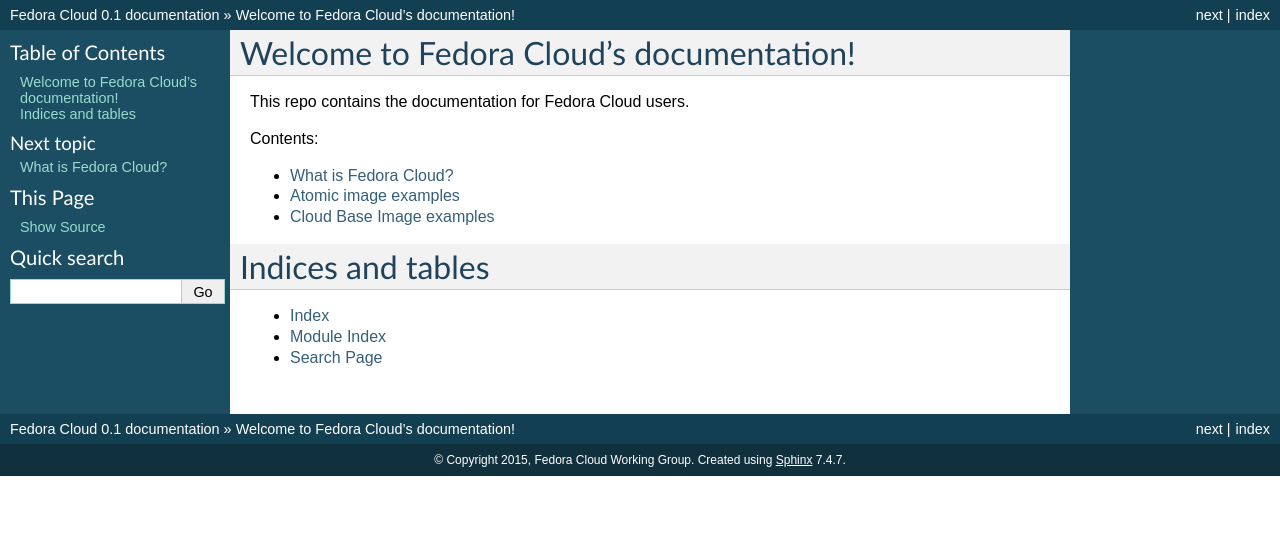
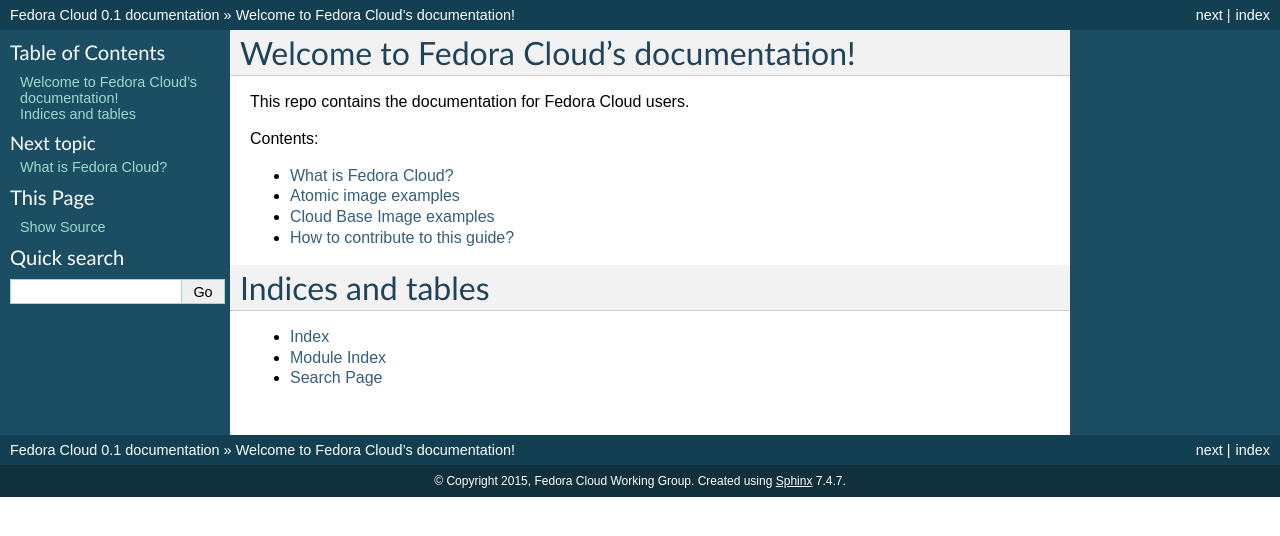
Before and after one commit to fedora-cloud/fedoracloud, a Sphinx documentation site: the page built from docs/index.rst, in a window 1280 px wide. Shown: the top 536 px of the page. Built offline with Sphinx 7.4.7, drawn with Linux system fonts in a browser that asks for light colours.

Commit message:
Adds a how to contribute section.

```diff
--- /dev/null
+++ b/docs/contribute.rst
@@ -0,0 +1,4 @@
+How to contribute to this guide?
+=================================
+
+This guide is maintained by volunteers on github. It is written using reStructred Text, and sphinx project. If you want to add full doc in any part of this document, feel free to submit a pull request. You can also add links to blog posts which explains how to do any particular task on Cloud.
--- a/docs/index.rst
+++ b/docs/index.rst
@@ -16,6 +16,7 @@
    whatis
    atomic
    base
+   contribute
 
 
 
```
